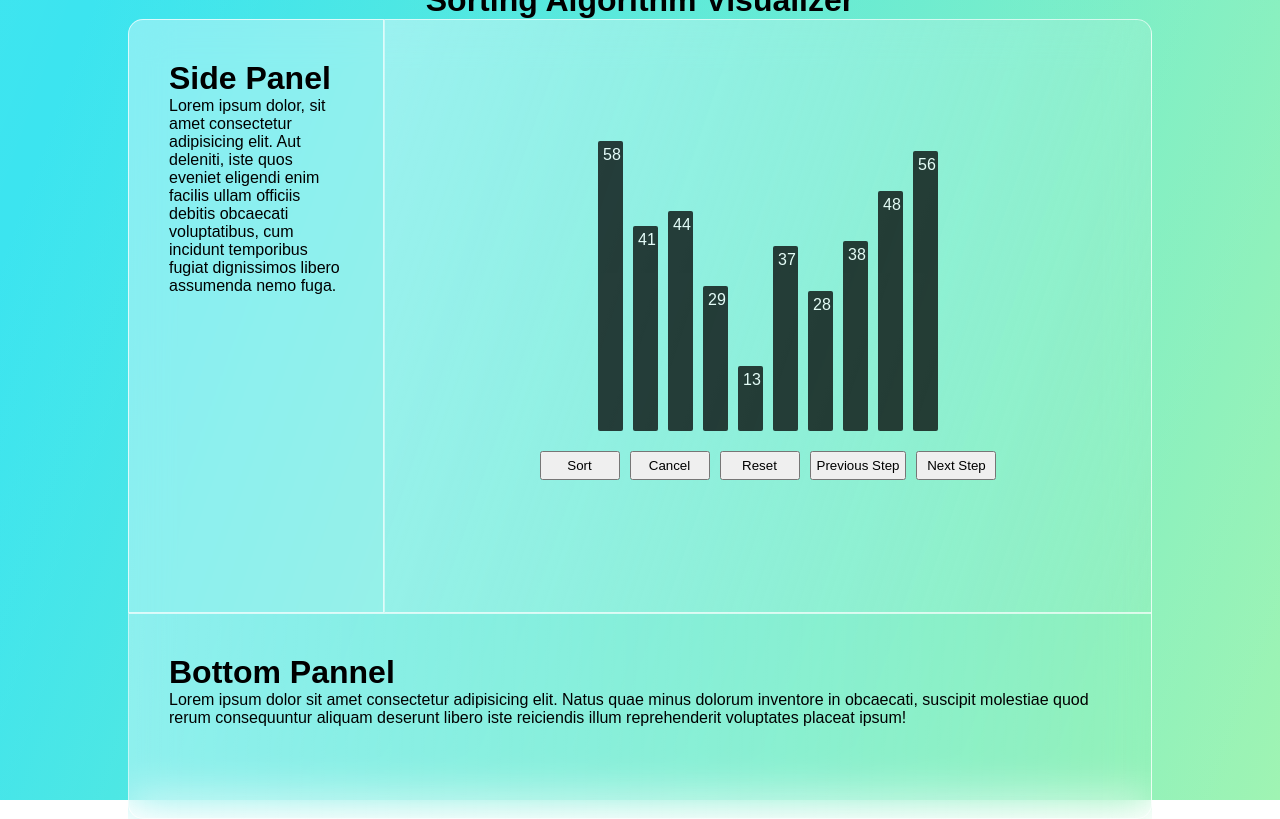
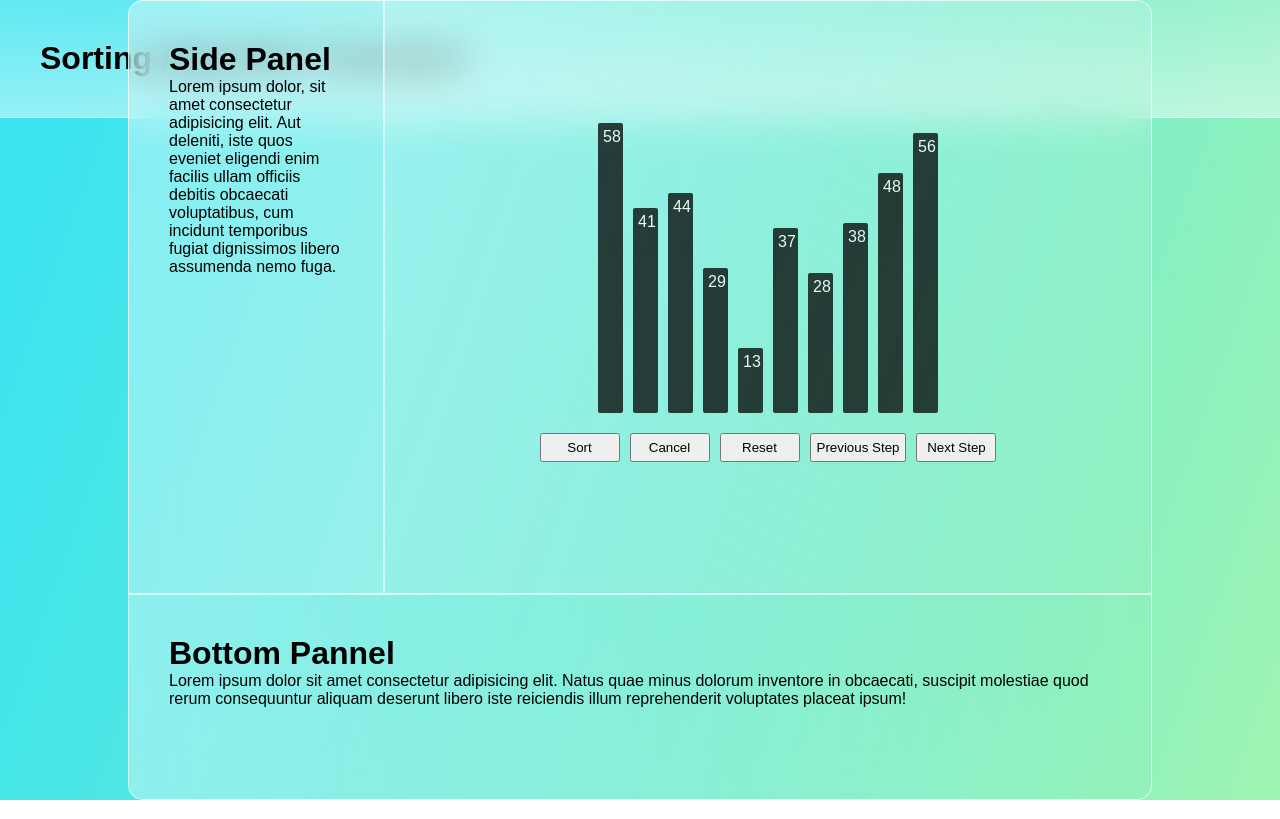
Before and after one commit to bkrmadtya/sorting-algorithm-visualizer, a React app: page / in a window 1280 px wide. Built offline with nearby package versions, Linux system fonts and the light colour scheme.

Commit message:
feat: added NavBar component

```diff
--- a/src/App.tsx
+++ b/src/App.tsx
@@ -5,12 +5,12 @@ import 'src/app.scss'
 
 // components
 import DashBoard from 'src/components/Dashboard'
-import { Header } from 'src/components/Common'
+import { Header, NavBar } from 'src/components/Common'
 
 const App: React.FC = () => {
 	return (
 		<div className='app'>
-			<Header>Sorting Algorithm Visualizer</Header>
+			<NavBar />
 			<DashBoard />
 		</div>
 	)
--- a/src/app.scss
+++ b/src/app.scss
@@ -24,6 +24,20 @@
 		rgba(255, 255, 255, 0.15) 0.5%,
 		rgba(255, 255, 255, 0) 100%
 	);
+}
+
+.navbar {
+	width: 100%;
+	background-color: #1ce0ed;
+	padding: 40px;
+	position: absolute;
+	top: 0;
+	background: linear-gradient(
+		180deg,
+		rgba(255, 255, 255, 0.1802) 0%,
+		rgba(255, 255, 255, 0.459) 100%
+	);
+	border-bottom: 1px solid #ffffff;
 }
 
 .dashboard {
--- /dev/null
+++ b/src/components/Common/NavBar/index.tsx
@@ -0,0 +1,12 @@
+import React from 'react'
+import { Header } from 'src/components/Common'
+
+const NavBar: React.FC = () => {
+	return (
+		<div className='navbar'>
+			<Header>Sorting Algorithm Visualizer</Header>
+		</div>
+	)
+}
+
+export default NavBar
--- a/src/components/Common/index.ts
+++ b/src/components/Common/index.ts
@@ -1 +1,2 @@
 export {default as Header} from './Header';
+export {default as NavBar} from './NavBar';
```
